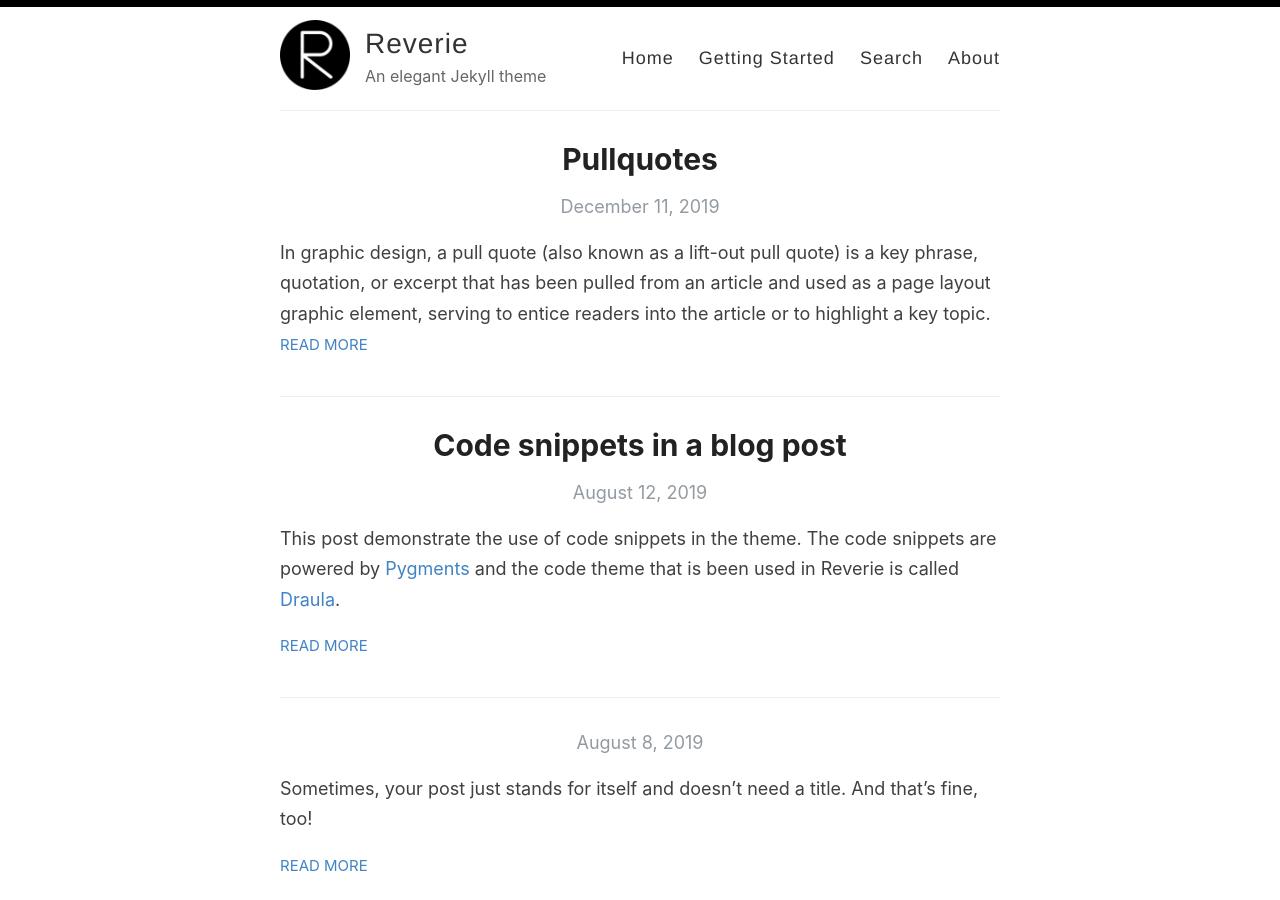
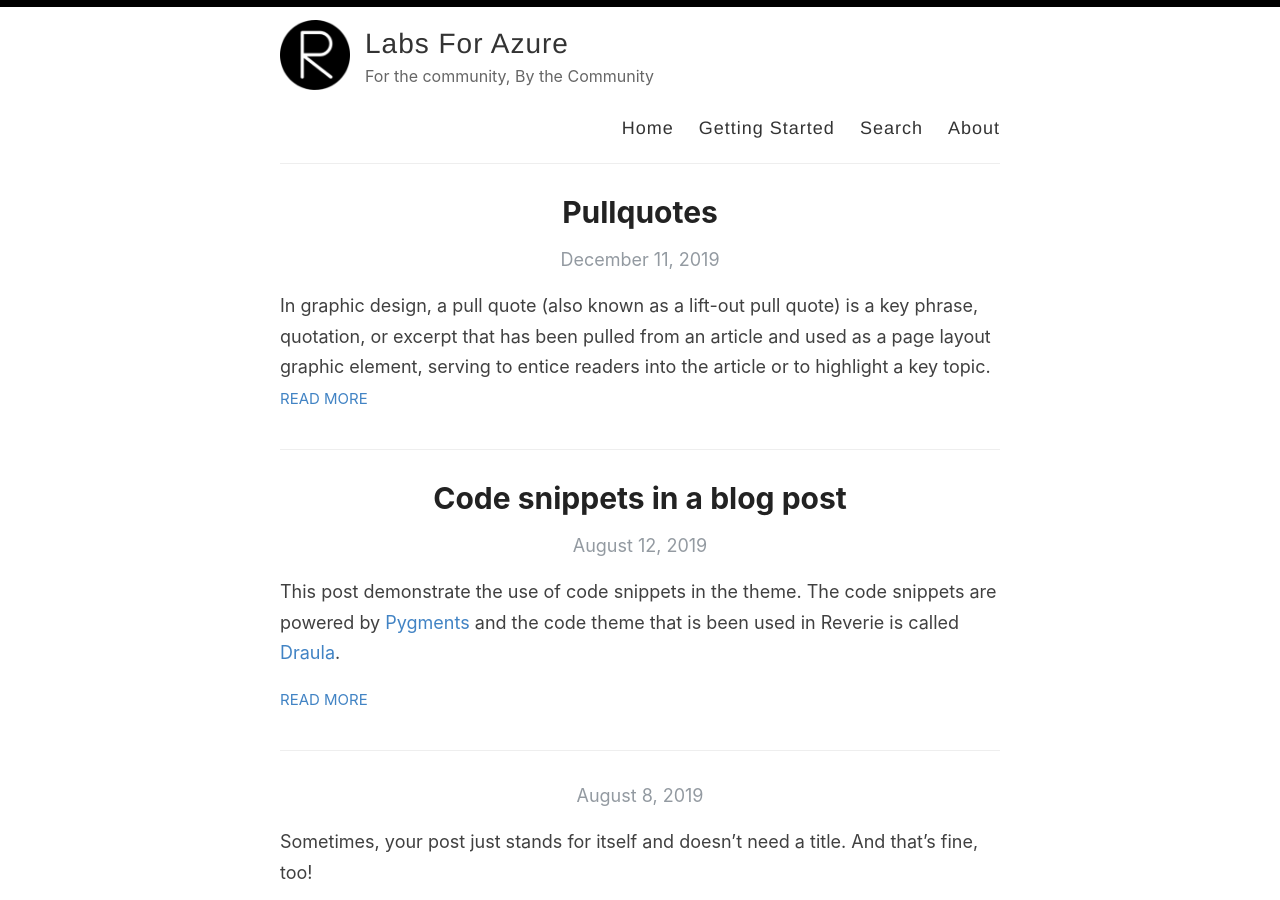
Before and after one commit to labsforazure/labs, a Jekyll site: the page built from index.html, in a window 1280 px wide and 900 px high. Built offline with Jekyll 4.4.1, drawn with Linux system fonts in a browser that asks for light colours; the list of posts is cut into pages by our own code.

Commit message:
configure jekyll

```diff
--- a/_config.yml
+++ b/_config.yml
@@ -3,13 +3,13 @@
 #
 
 # Name of your site (displayed in the header)
-name: Reverie
+name: Labs For Azure
 
 # Name of the author
-author: Amit Merchant
+author: Amine Charot
 
 # Short bio or description (displayed in the header)
-description: An elegant Jekyll theme
+description: For the community, By the Community
 
 # URL of your avatar or profile pic (you could use your GitHub profile pic)
 avatar: /images/reverie.png
@@ -21,15 +21,15 @@ avatar: /images/reverie.png
 # Includes an icon in the footer for each username you enter
 footer-links:
   dribbble:
-  email: amit.d.merchant@gmail.com
+  email: charotamine@outlook.fr
   facebook:
   flickr:
-  github: amitmerchant1990/reverie
+  github: #amitmerchant1990/reverie
   instagram:
   linkedin:
   pinterest:
   rss: rss
-  twitter: amit_merchant
+  twitter: aminecharot
   stackoverflow:
   youtube: # channel/<your_long_string> or user/<user-name>
   googleplus: # anything in your profile username that comes after plus.google.com/
@@ -45,14 +45,14 @@ google_analytics: UA-43339302-11
 
 # Your website URL (e.g. http://amitmerchant1990.github.io or http://www.amitmerchant.com)
 # Used for Sitemap.xml and your RSS feed
-url: http://www.amitmerchant.com/reverie
-enforce_ssl: https://www.amitmerchant.com/reverie
+url: http://labsforazure.github.io/labs/
+enforce_ssl: https://labsforazure.github.io/labs/
 
 # If you're hosting your site at a Project repository on GitHub pages
 # (http://yourusername.github.io/repository-name)
 # and NOT your User repository (http://yourusername.github.io)
 # then add in the baseurl here, like this: "/repository-name"
-baseurl: "/reverie"
+baseurl: "/labs"
 
 #
 # !! You don't need to change any of the configuration flags below !!
```
